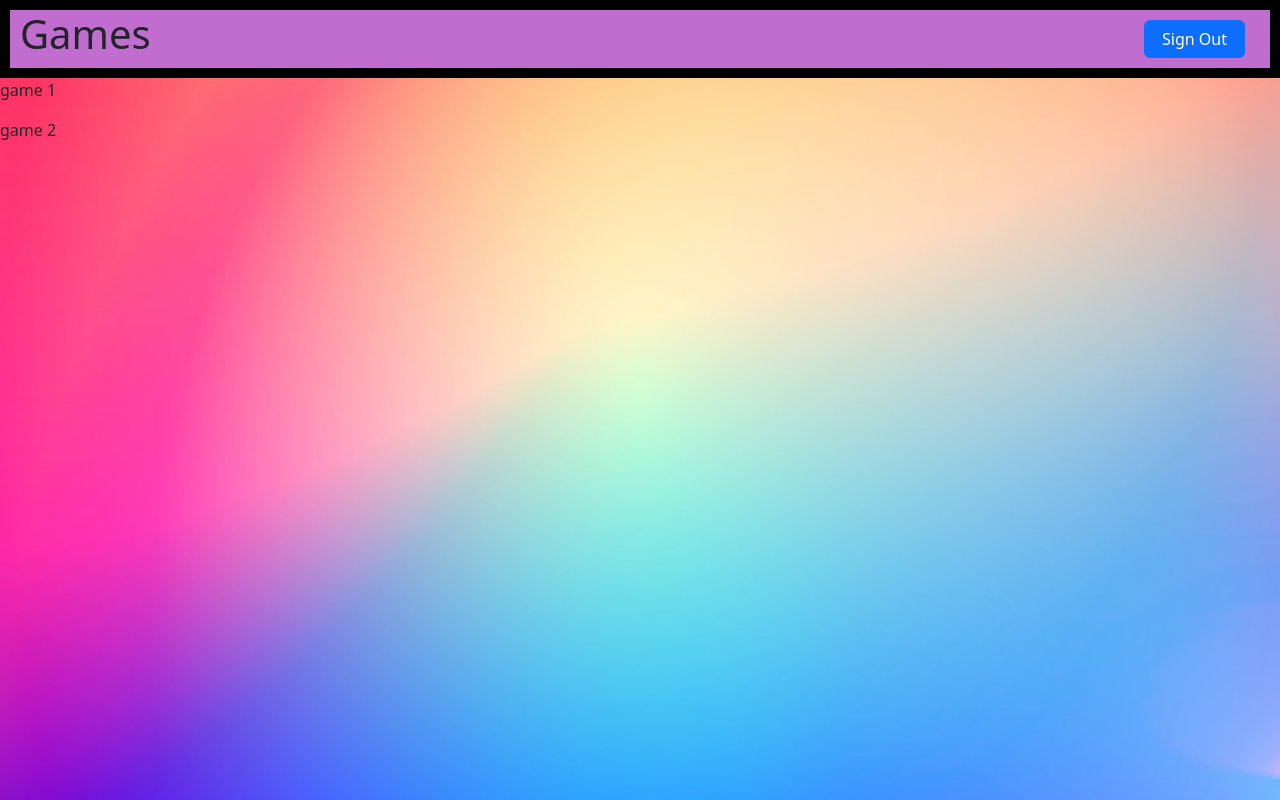
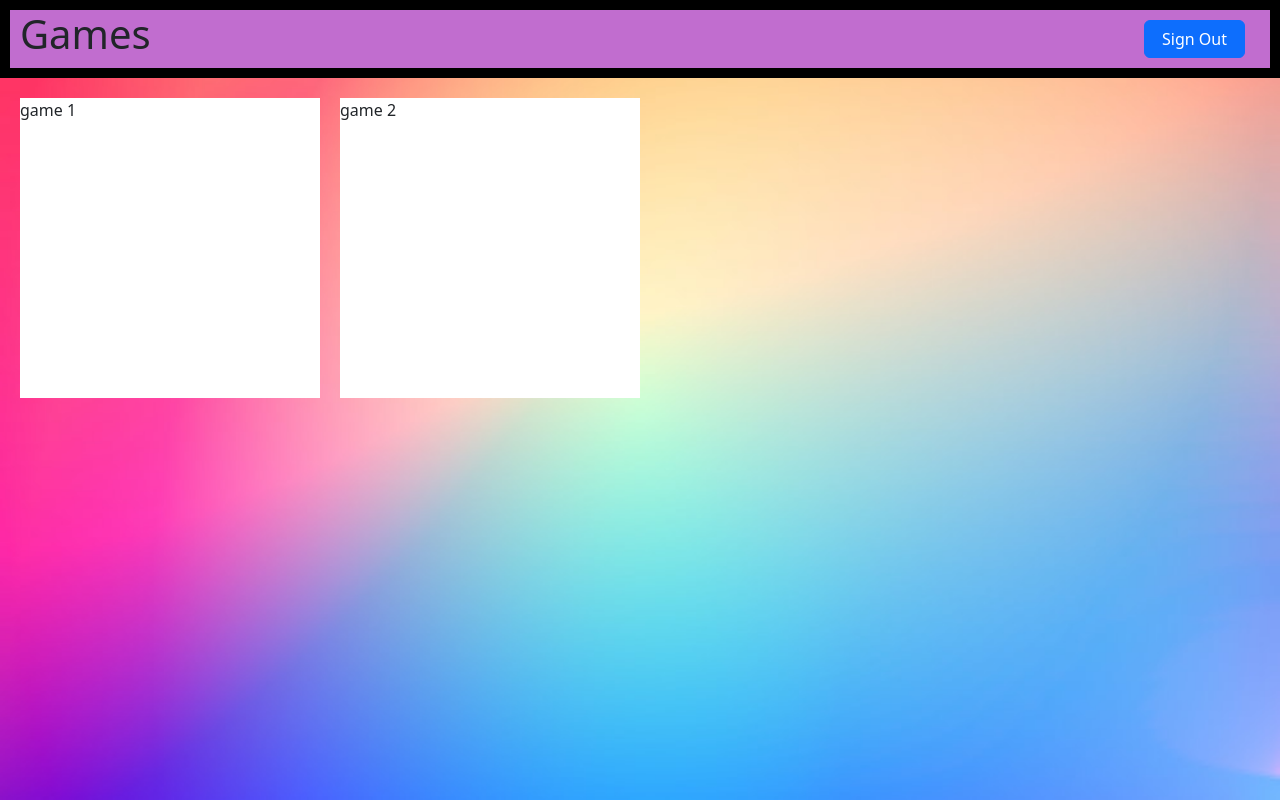
Before and after one commit to GTWebArcade/webarcade-webapp, a React (Create React App) app: page /games in a window 1280 px wide. Shown: the top 800 px of the page. Built offline with nearby package versions, Linux system fonts and the light colour scheme; no server answers.

Commit message:
Create page to view list of games for the website Fixes #16

```diff
--- a/src/component/games/index.js
+++ b/src/component/games/index.js
@@ -48,11 +48,15 @@ function GamesPage() {
           <LeftText/>
           <RightText/>
         </div>
-        {games.map((game, imageURL, gameDataURL) => ( // What to display for each game
-          <div className={styles.gameClass}>
-            <p>{game.name}</p>
-          </div>
-        ))}
+        <div style={{
+          width: '100%', height: '100%', display: 'flex', flexDirection: 'row', flexWrap: 'wrap', gap: '20px', padding: '20px',
+        }}>
+          {games.map((game, imageURL, gameDataURL) => ( // What to display for each game. Add stuff
+              <div style={{ width: '300px', height: '300px', background: 'white' }} >
+                <p>{game.name}</p>
+              </div>
+          ))}
+        </div>
       </div>
   );
 }
--- a/src/component/games/styles.module.css
+++ b/src/component/games/styles.module.css
@@ -28,6 +28,6 @@ h1 {
     text-align: center;
 }
 
-.gameClass {
-    background-color: 'white';
+.gameClass { /* Using FlexBox, so do width: 100%, flexDirection, flexWrap, gap, display: 'flex', height: '100%', margin, padding */
+    background-color: white;
 }
```
